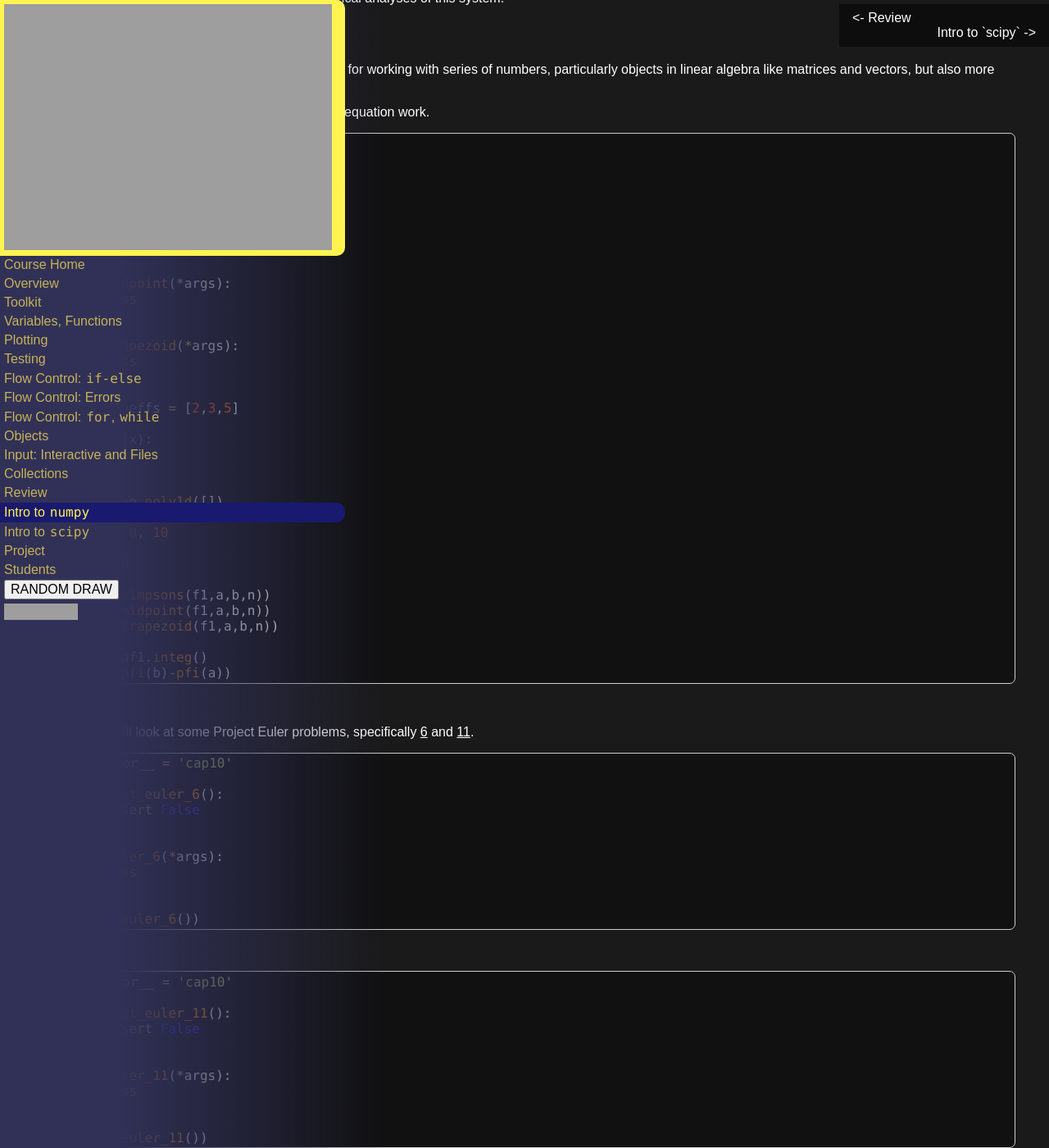
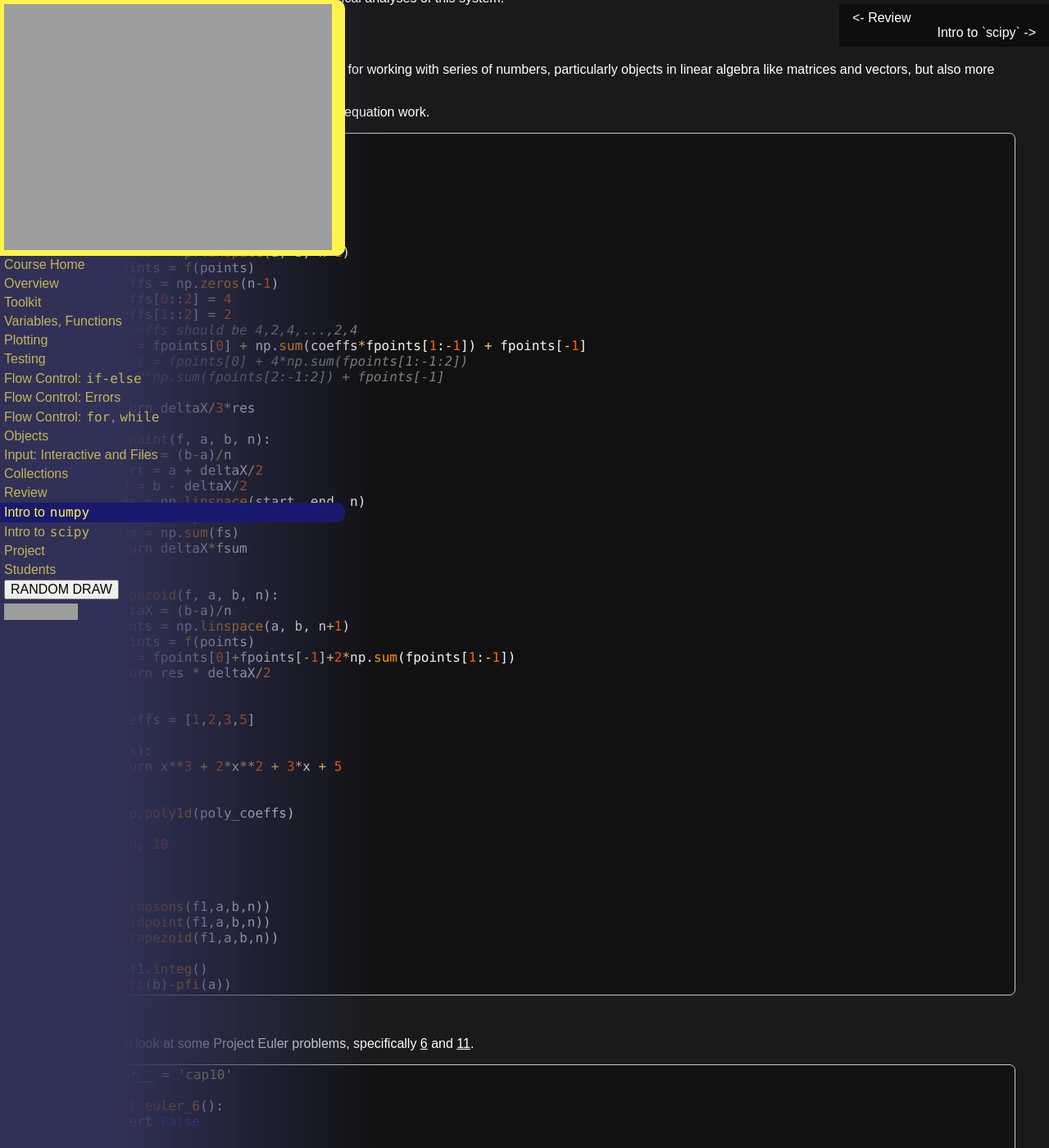
Before and after one commit to AIMS-Ghana/python-course, a Jekyll site: the page built from _days/12_numpy.md, in a window 1280 px wide and 1400 px high, scrolled down 372 px. Shown: the whole window at 82% size. Built offline with Jekyll 4.4.1, drawn with Linux system fonts in a browser that asks for light colours; formulas are drawn with MathJax 3; grey boxes are pictures that could not be loaded.

Commit message:
in class working through numpy use

```diff
--- a/_includes/numpy_review.py
+++ b/_includes/numpy_review.py
@@ -3,25 +3,45 @@ __author__ = 'cap10'
 import numpy as np
 
 
-def simpsons(*args):
-    pass
+def simpsons(f, a, b, n):
+    deltaX = (b-a)/n
+    points = np.linspace(a, b, n+1)
+    fpoints = f(points)
+    coeffs = np.zeros(n-1)
+    coeffs[0::2] = 4
+    coeffs[1::2] = 2
+    # coeffs should be 4,2,4,...,2,4
+    res = fpoints[0] + np.sum(coeffs*fpoints[1:-1]) + fpoints[-1]
+    # res = fpoints[0] + 4*np.sum(fpoints[1:-1:2])
+    # + 2*np.sum(fpoints[2:-1:2]) + fpoints[-1]
+
+    return deltaX/3*res
+
+def midpoint(f, a, b, n):
+    deltaX = (b-a)/n
+    start = a + deltaX/2
+    end = b - deltaX/2
+    mids = np.linspace(start, end, n)
+    fs = f(mids)
+    fsum = np.sum(fs)
+    return deltaX*fsum
 
 
-def midpoint(*args):
-    pass
+def trapezoid(f, a, b, n):
+    deltaX = (b-a)/n
+    points = np.linspace(a, b, n+1)
+    fpoints = f(points)
+    res = fpoints[0]+fpoints[-1]+2*np.sum(fpoints[1:-1])
+    return res * deltaX/2
 
 
-def trapezoid(*args):
-    pass
+poly_coeffs = [1,2,3,5]
+
+def f1(x):
+    return x**3 + 2*x**2 + 3*x + 5
 
 
-poly_coeffs = [2,3,5]
-
-def f1(x):
-    pass
-
-
-pf1 = np.poly1d([])
+pf1 = np.poly1d(poly_coeffs)
 
 a, b = 0, 10
 
```
Also changed, not shown: _days/14_project.md (+16 -1 lines).
